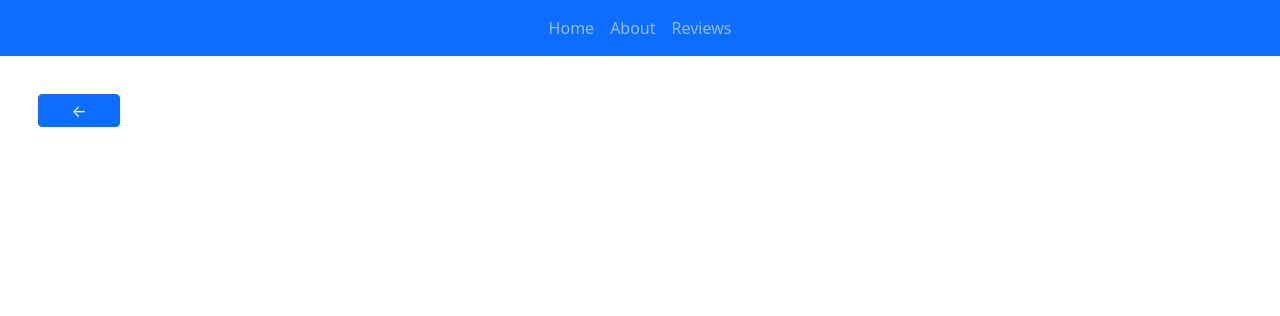
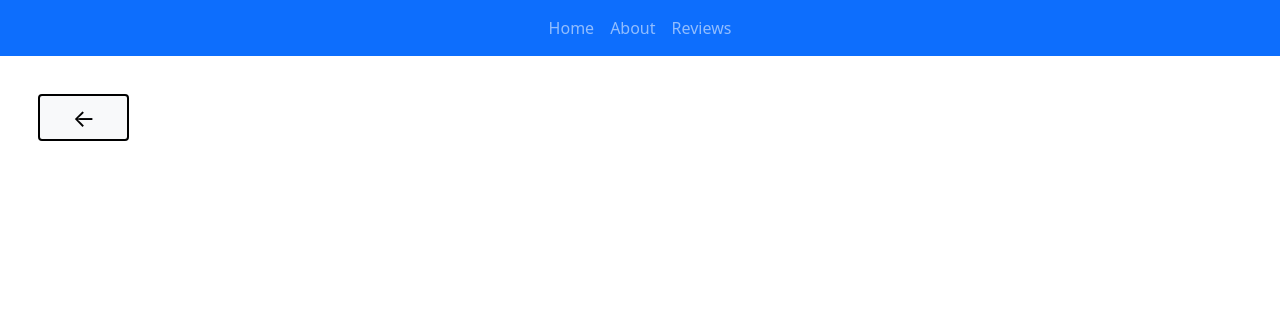
Before and after one commit to AlexMaksimov98/language_platform, a Django app: page /cases/1 in a window 1280 px wide. Shown: the top 316 px of the page. Run offline with Django 4.2, Linux system fonts and the light colour scheme; data that the repository does not hold is empty.

Commit message:
Complete practice_cases app

```diff
--- a/main_app/static/main_app/homepage.css
+++ b/main_app/static/main_app/homepage.css
@@ -28,3 +28,8 @@
     align-items: center;
     justify-content: center;
 }
+
+.option-buttons button a {
+    color: white;
+    text-decoration: none;
+}
--- a/practice_cases/admin.py
+++ b/practice_cases/admin.py
@@ -1,4 +1,5 @@
 from django.contrib import admin
+from import_export.admin import ExportActionMixin
 from .models import *
 
 class CaseAdmin(admin.ModelAdmin):
@@ -7,6 +8,9 @@ class CaseAdmin(admin.ModelAdmin):
 class TopicAdmin(admin.ModelAdmin):
     prepopulated_fields = {'slug': ('name',)}
 
+class ExerciseAdmin(ExportActionMixin, admin.ModelAdmin):
+    list_display = ('sentence', 'correct_answer', 'topic_type', 'initial_form', 'translation', 'second_part')
+
 admin.site.register(Case, CaseAdmin)
 admin.site.register(Topic, TopicAdmin)
-admin.site.register(Exercise)
+admin.site.register(Exercise, ExerciseAdmin)
--- a/practice_cases/forms.py
+++ b/practice_cases/forms.py
@@ -1,3 +1,4 @@
+from django import forms
 from django.forms import ModelForm
 from .models import *
 
@@ -7,6 +8,7 @@ class ExerciseForm(ModelForm):
         super().__init__(*args, **kwargs)
         self.fields['correct_answer'].widget.attrs.update({'id': 'correct_answer'})
 
+
     class Meta:
         model = Exercise
         fields = ['correct_answer']
--- a/practice_cases/static/practice_cases/case.css
+++ b/practice_cases/static/practice_cases/case.css
@@ -1,8 +1,3 @@
-button a:hover {
-    color: white;
-}
-
-
 .topics-list {
     display: flex;
     flex-direction: column;
@@ -14,3 +9,8 @@ button a:hover {
 .topics-list button {
     width: 20%;
 }
+
+.topics-list button a {
+    color: white;
+    text-decoration: none;
+}
--- a/practice_cases/templates/practice_cases/all-cases.html
+++ b/practice_cases/templates/practice_cases/all-cases.html
@@ -9,7 +9,7 @@
 
 {% block content %}
     {% if not message %}
-        <button class="back-button btn btn-primary">
+        <button class="back-button btn btn-outline-light">
             <a href={% url 'homepage' %}>←</a>
         </button>
         <div class="cases-list">
--- a/practice_cases/templates/practice_cases/case.html
+++ b/practice_cases/templates/practice_cases/case.html
@@ -8,7 +8,7 @@
 {% endblock %}
 
 {% block content %}
-    <button class="back-button btn btn-primary">
+    <button class="back-button btn btn-light">
         <a href={% url 'all-cases' %}>←</a>
     </button>
     <div class="topics-list">
--- a/static/base.css
+++ b/static/base.css
@@ -1,9 +1,11 @@
-button a, a {
-    text-decoration: none;
-    color: white;
-}
-
 .back-button {
+    border: 2px solid black;
     margin: 3% 0 0 3%;
     padding: 0.2rem 2rem;
 }
+
+.back-button a {
+    color: black;
+    text-decoration: none;
+    font-size: 1.5rem;
+}
```
Also changed, not shown: practice_cases/static/practice_cases/all-cases.css (+5 -4 lines), practice_cases/templates/practice_cases/exercise.html (+8 -3 lines), practice_cases/static/practice_cases/exercise.css (line endings or trailing spaces), practice_cases/urls.py (line endings or trailing spaces), practice_cases/views.py (line endings or trailing spaces).
